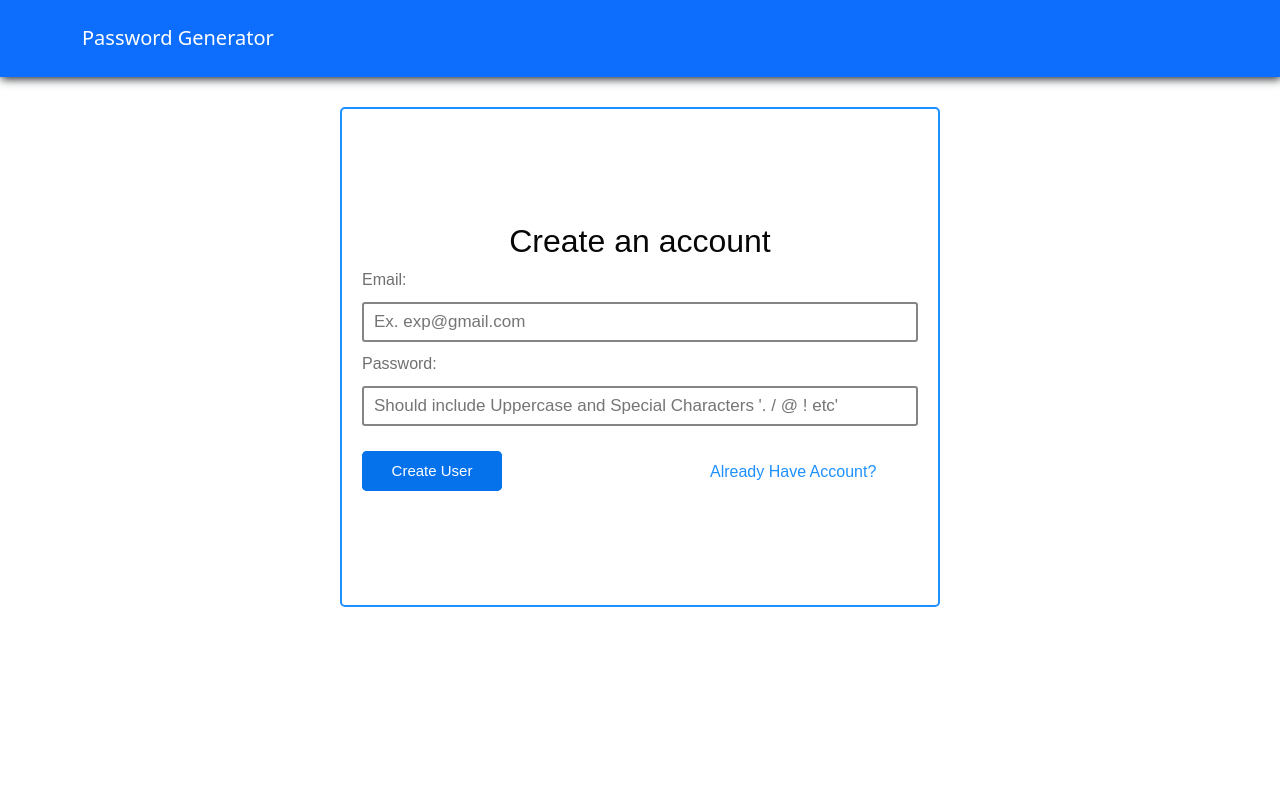
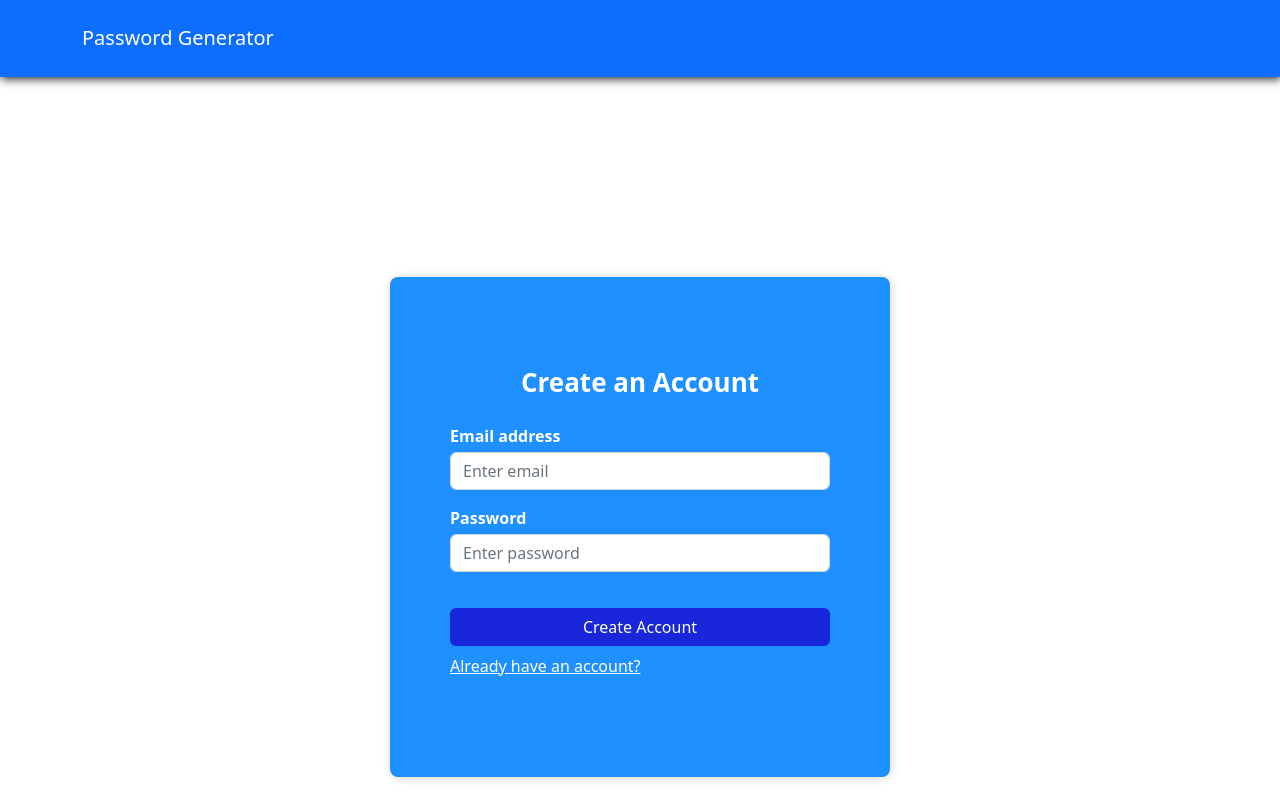
Before and after one commit to etopcuoglu95/passwordgenerator, a React (Create React App) app in the folder frontend/: page /signup in a window 1280 px wide. Shown: the top 800 px of the page. Built offline with nearby package versions, Linux system fonts and the light colour scheme; the HTML template or start-up script is replaced by a standard one.

Commit message:
Update login and signup

```diff
--- a/frontend/src/Components/Generator.js
+++ b/frontend/src/Components/Generator.js
@@ -29,7 +29,7 @@ function Generator()
           min = '8'
           max = '20'
           />
-        <input name="passbox" id="final_pass" type="text" size="40" value= {value}/>
+        <input className="passbox" id="final_pass" type="text" size="40" value= {value}/>
         <Button variant="primary" onClick={changeName}>Generate</Button>
         <Button variant="primary" onClick={() => navigator.clipboard.writeText(value)}>Copy</Button>
     </div>
--- a/frontend/src/Pages/Login.js
+++ b/frontend/src/Pages/Login.js
@@ -1,6 +1,8 @@
 import React, { useState } from "react";
 import axios from "axios";
 import Navbar from "../Components/Navigation";
+import Button from 'react-bootstrap/Button';
+import "bootstrap/dist/css/bootstrap.min.css";
 import { useNavigate } from 'react-router-dom';
 
 
@@ -27,30 +29,42 @@ function Login() {
   return (
     <div>
       <Navbar/>
-      <div className="loginPage">
-          <div className="loginContainer">
-            <h2>Login</h2>
-            <label>Username:</label>
+      <div className="Auth-form-container">
+            <form className="Auth-form" >
+                <div className="Auth-form-content">
+                    <h3 className="Auth-form-title">Sign In</h3>
+                    <div className="form-group mt-3">
+                        <label>Email address</label>
                         <input
-              type="text"
-              onChange={(event) => {
-                setEmail(event.target.value);
-              }}
+                            type="email"
+                            className="form-control mt-1"
+                            placeholder="Enter email"
+                            onChange={(c) => setEmail(c.target.value)}
                         />
-            <label>Password:</label>
+                    </div>
+                    <div className="form-group mt-3">
+                        <label>Password</label>
                         <input
                             type="password"
-              onChange={(event) => {
-                setPassword(event.target.value);
-              }}
+                            className="form-control mt-1"
+                            placeholder="Enter password"
+                            onChange={(c) => setPassword(c.target.value)}
                         />
-
-            <ul className='loginFormUl'>
-                    <button onClick={login}> Login </button>
-                    <a href ="/signup" className="accountLogin"> Need an Account?</a>
-            </ul>
+                    </div>
+                    <div className="d-grid gap-2 mt-3">
+                        <>
+                        <Button type="submit" variant="flat" className="custom-btn" style={{color: 'white'}} onClick={login}>
+                            Login
+                        </Button>
+                        <a href ="/signup" className="accountLogin" style={{color: 'white'}}> Need an Account?</a>
+                        </>
                     </div>
                 </div>
+            </form>
+        </div>
+
+
+
     </div>
 
   );
--- a/frontend/src/Pages/Signup.js
+++ b/frontend/src/Pages/Signup.js
@@ -1,25 +1,18 @@
-import React from 'react';
+import React, { useState } from "react";
 import axios from "axios";
-import {Formik, Form, Field, ErrorMessage} from 'formik';
-import * as Yup from 'yup'
-import Navbar from '../Components/Navigation';
+import Navbar from "../Components/Navigation";
+import Button from 'react-bootstrap/Button';
+import "bootstrap/dist/css/bootstrap.min.css";
+import { useNavigate } from 'react-router-dom';
 
 // Do ul for buttons to do side by side
 
 function Signup() {
 
-  const initialValues ={
-    email: "",
-    password: "",
-  };
-
-  const validationSchema = Yup.object().shape({
-    email: Yup.string().required(),
-    password: Yup.string().required(),
-  });
-
-
-  const onSubmit = (data) => {
+  const [email, setEmail] = useState("");
+  const [password, setPassword] = useState("");
+  const signup = () => {
+    const data = { email: email, password: password };
     axios.post("http://localhost:5000/posts/CreateUser", data).then((response) => {
     console.log("It worked");
     });
@@ -28,31 +21,40 @@ function Signup() {
   return (
     <div>
       <Navbar/>
-      <div className="signupPage">
-        <Formik initialValues={initialValues} onSubmit={onSubmit} validationSchema={validationSchema}>
-          <Form className="formContainerSignup">
-              <h2>Create an account</h2>
-            <label>Email: </label>
-            <ErrorMessage name="email" component="span"/>
-            <Field
-              id = "inputCreateUser"
-              name="email"
-              placeholder="Ex. exp@gmail.com"
-            />
-            <label>Password: </label>
-            <ErrorMessage name="password" component="span"/>
-            <Field
-              id = "inputCreateUser"
-              name="password"
-              placeholder="Should include Uppercase and Special Characters '. / @ ! etc'"
-            />
-            <ul className='formUl'>
-                <button type="submit">Create User</button>
-                <a href ="/login" className="account"> Already Have Account?</a>
-            </ul>
-          </Form>
-        </Formik>
-      </div>
+      <div className="Auth-form-container">
+            <form className="Auth-form" >
+                <div className="Auth-form-content">
+                    <h3 className="Auth-form-title">Create an Account</h3>
+                    <div className="form-group mt-3">
+                        <label>Email address</label>
+                        <input
+                            type="email"
+                            className="form-control mt-1"
+                            placeholder="Enter email"
+                            onChange={(c) => setEmail(c.target.value)}
+                        />
+                    </div>
+                    <div className="form-group mt-3">
+                        <label>Password</label>
+                        <input
+                            type="password"
+                            className="form-control mt-1"
+                            placeholder="Enter password"
+                            onChange={(c) => setPassword(c.target.value)}
+                        />
+                    </div>
+                    <div className="d-grid gap-2 mt-3">
+                        <>
+                        <Button type="submit" variant="flat" className="custom-btn" style={{color: 'white'}} onClick={signup}>
+                            Create Account
+                        </Button>
+                        <a href ="/login" className="accountLogin" style={{color: 'white'}}>Already have an account?</a>
+                        </>
+                    </div>
+                </div>
+            </form>
+        </div>
+
     </div>
   )
 }
--- a/frontend/src/index.css
+++ b/frontend/src/index.css
@@ -37,11 +37,18 @@ body {
   padding: 0;
   margin: 5px;
   gap: 0;
+  margin-bottom: 8.3px;
+  margin-left: 5px;
 }
 
 .generator--box button:hover {
   cursor: pointer;
   background-color: rgb(22, 101, 180);
+}
+
+.passbox
+{
+  margin-top: 10px;
 }
 
 .formUl
@@ -80,99 +87,6 @@ body {
   border-radius: 5px;
   font-weight: normal;
   color: #707070;
-}
-
-.loginPage {
-  font-family: Arial, Helvetica, sans-serif;
-  width: 100vw;
-  height: 70vh;
-  display: flex;
-  justify-content: center;
-  align-items: center;
-}
-
-.loginContainer {
-  display: flex;
-  flex-direction: column;
-  justify-content: center;
-  width: 400px;
-  height: 350px;
-  padding: 10px;
-  border: 2px solid dodgerblue;
-  border-radius: 5px;
-  font-weight: normal;
-  color: #707070;
-}
-
-.loginContainer input,
-button {
-  width: 350px;
-  height: 35px;
-  border-radius: 8px;
-  border: none;
-  margin: 10px;
-}
-
-.loginContainer button {
-  background-color: dodgerblue;
-  color: white;
-}
-
-.loginContainer button:hover {
-  cursor: pointer;
-  background-color: rgb(22, 101, 180);
-}
-
-.loginContainer input {
-  border: 2px solid dodgerblue;
-}
-
-.formContainerSignup #inputCreateUser {
-  height: 40px;
-  margin-top: 10px;
-  margin-bottom: 10px;
-  border: 2px solid #858585;;
-  border-radius: 3px;
-  padding-left: 10px;
-  font-size: 17px;
-}
-
-.formContainerSignup button {
-  margin-top: 15px;
-  height: 40px;
-  border: none;
-  background-color: lightskyblue;
-  border-radius: 5px;
-  color: white;
-  width: 140px;
-  background-color: #0572ec;
-  box-shadow: inset 0 0 0 1px #0572ec;
-  font-size: 15px
-}
-
-.formContainerSignup button:hover {
-  cursor: pointer;
-  background-color: dodgerblue;
-}
-
-.account
-{
-  color: dodgerblue;
-  text-decoration: none;
-  display: stretch;
-  justify-content: space-between;
-  padding-top: 1.5rem;
-}
-
-.accountLogin
-{
-  color: dodgerblue;
-  text-decoration: none;
-  display: stretch;
-  gap: 0;
-  margin: 0;
-  padding-top: 1rem;
-  padding-right: 3rem;
 }
 
 span {
@@ -216,3 +130,63 @@ b
   font-size: 20px;
   color: dodgerblue;
 }
+
+.Auth-form-container {
+  display: flex;
+  justify-content: center;
+  align-items: center;
+  margin-top: 200px;
+
+
+}
+
+.Auth-form {
+  width: 500px;
+  height: 500px;
+  box-shadow: rgb(0 0 0 / 16%) 1px 1px 10px;
+  padding-top: 90px;
+  padding-bottom: 20px;
+  border-radius: 8px;
+  background-color: dodgerblue;
+
+}
+
+.Auth-form-content {
+  padding-left: 12%;
+  padding-right: 12%;
+
+}
+
+.Auth-form-title {
+  text-align: center;
+  margin-bottom: 1em;
+  font-size: 26px;
+  font-weight: 800;
+  color: white;
+}
+
+label {
+  font-size: 16px;
+  font-weight: 600;
+  color: white;
+}
+
+.error-text {
+  color: white;
+  text-align: center;
+}
+
+.custom-btn {
+  margin-top: 20px;
+  width: 380px;
+
+}
+
+.btn-flat {
+  background-color:  rgb(25, 38, 218) !important;
+  color:  dodgerblue;
+}
+.btn-flat:hover{
+  background-color: rgb(15, 36, 228) !important;
+  color:  rgb(22, 101, 180);
+}
```
Lines whose indentation alone changed are shown as unchanged.
